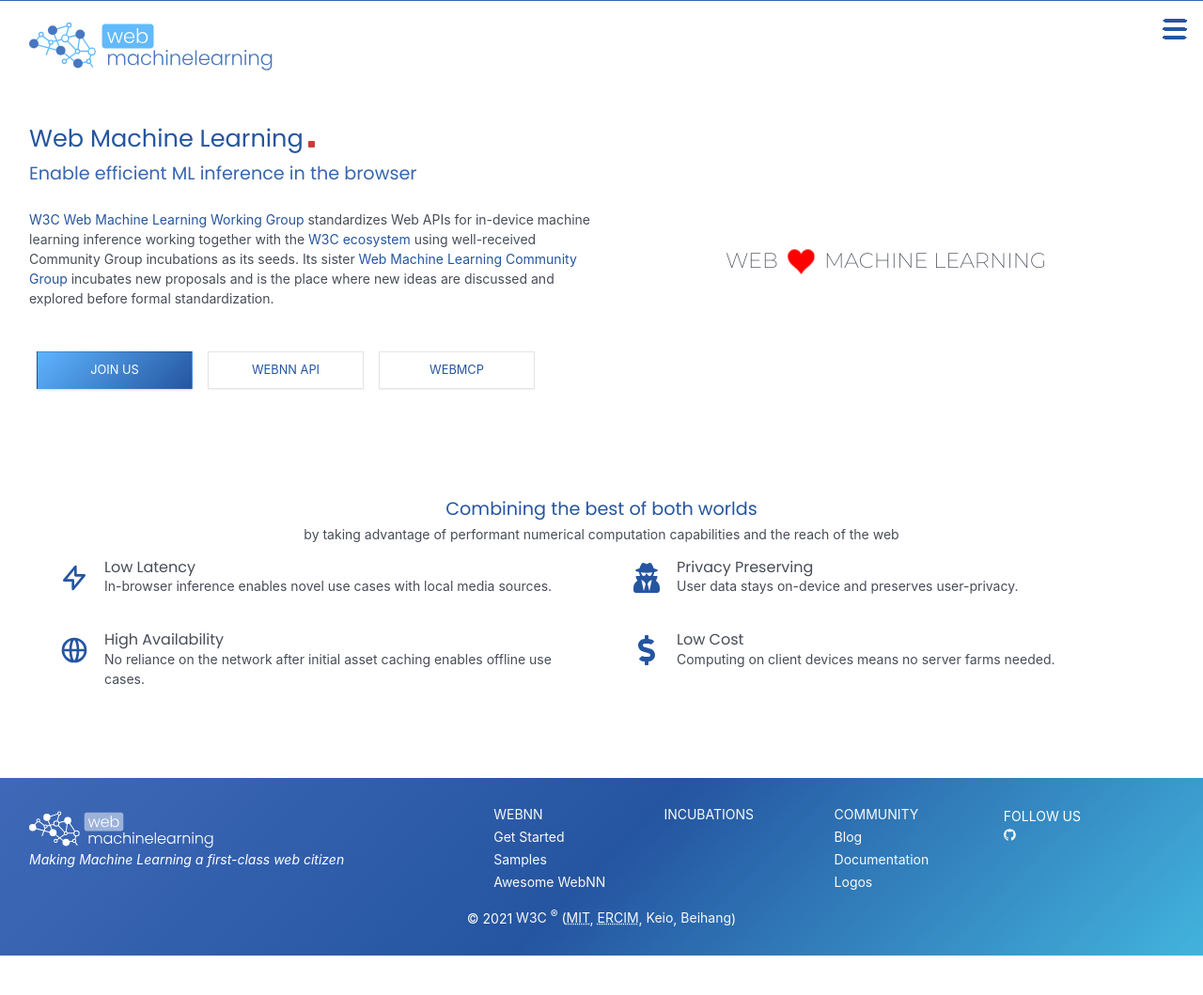
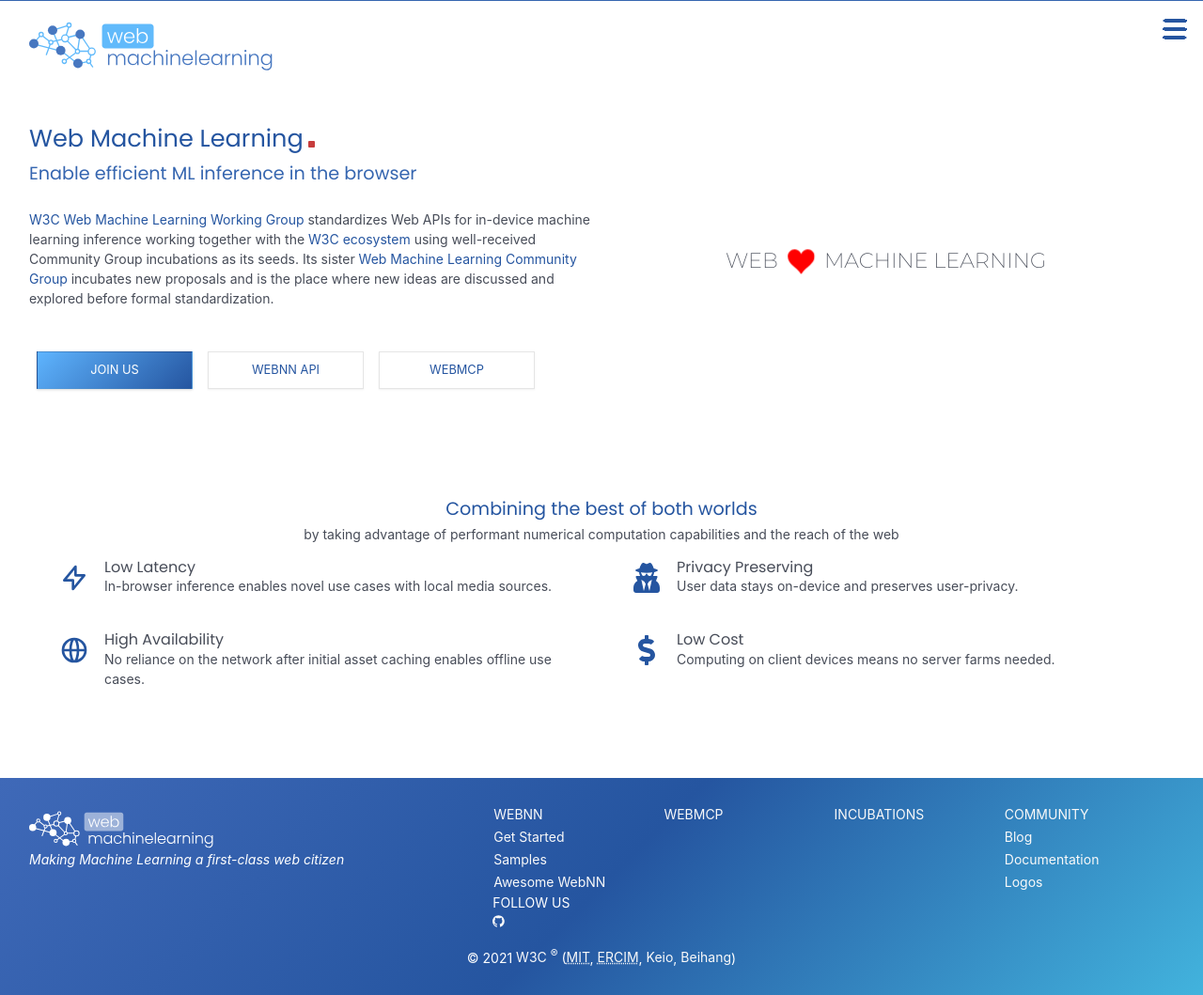
Before and after one commit to webmachinelearning/webmachinelearning.github.io, a Jekyll site: the page built from index.md, in a window 1280 px wide. Shown: the whole page at 94% size. Built offline with Jekyll 4.4.1, drawn with Linux system fonts in a browser that asks for light colours; before the commit the page ends 1017 px from its top, so only the background shows below that.

Commit message:
Add WebMCP link to footer navigation

```diff
--- a/_includes/footer.html
+++ b/_includes/footer.html
@@ -19,6 +19,9 @@
             <li><a class="footer_link underline" href="{{ 'webnn-getstarted' | relative_url }}">Get Started</a></li>
             <li><a class="footer_link underline" href="{{ 'webnn-samples-intro' | relative_url }}">Samples</a></li>
             <li><a class="footer_link underline" href="https://github.com/webmachinelearning/awesome-webnn">Awesome WebNN</a></li>
+          </ul>
+          <ul>
+            <li><a class="footer_link underline up" href="{{ 'webmcp-intro' | relative_url }}">WebMCP</a></li>
           </ul>
           <ul>
             <li><a class="footer_link underline up" href="{{ 'incubations' | relative_url }}">Incubations</a></li>
```
